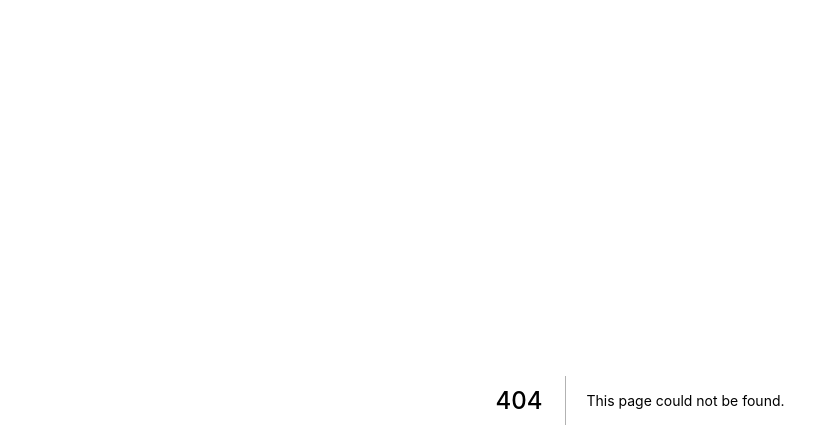
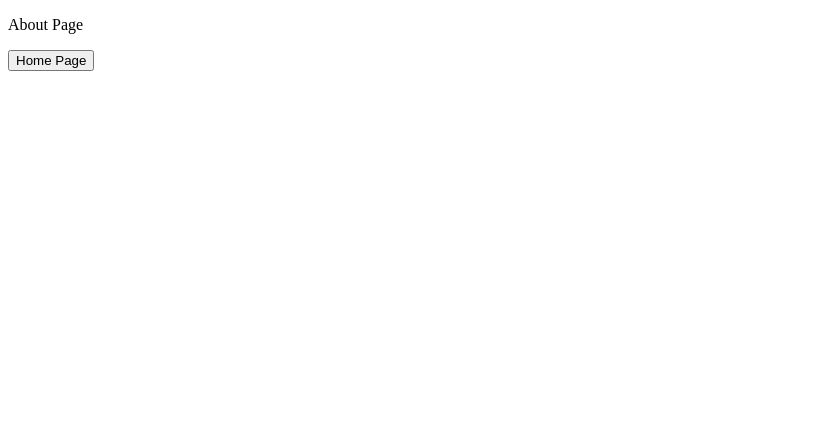
Before and after one commit to B1x1t0/next-tutorial-ssr, a Next.js app: page /about in a window 1280 px wide. Before the commit this address had no page. Shown: the top 448 px of the page, without its empty margins (0-839 px from the left). Built offline with nearby package versions, Linux system fonts and the light colour scheme.

Commit message:
add pagination links

```diff
--- /dev/null
+++ b/pages/about.js
@@ -0,0 +1,14 @@
+import Link from 'next/link'
+
+const About = () => (
+    <div>
+      <p>About Page</p>
+            <div>
+            <Link href="/">
+            <button>Home Page</button>
+            </Link>
+        </div>
+    </div>
+  )
+
+  export default About
```
Also changed, not shown: pages/index.js (+7 -0 lines).
